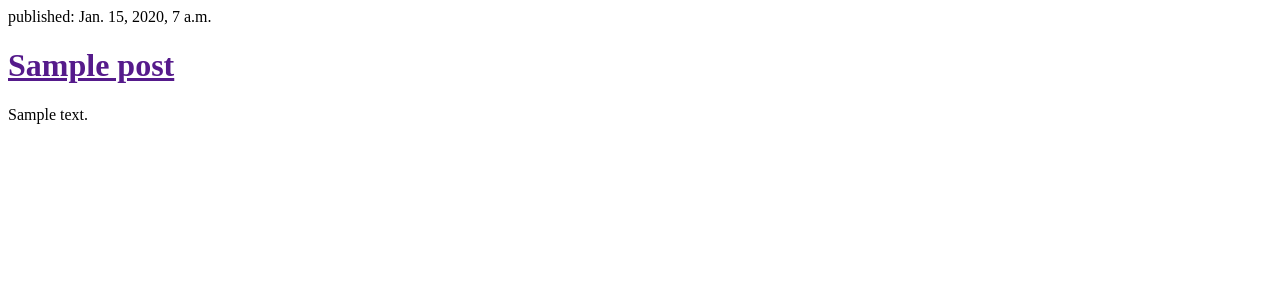
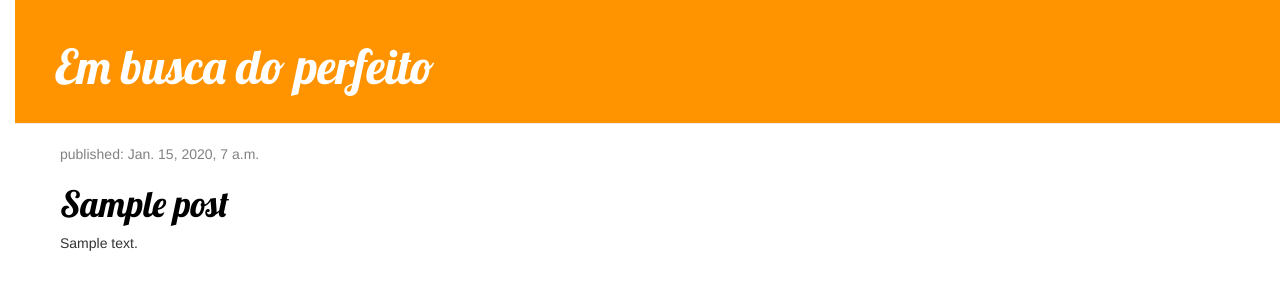
Before and after one commit to vmendes1331/my-first-blog, a Django app: template blog/templates/blog/post_list.html in a window 1280 px wide. Shown: the top 300 px of the page. Run offline with Django 3.2, Linux system fonts and the light colour scheme; the template is opened without the code that fills it: values that come from a table or form of the project are taken from there, others are empty; tables that the repository leaves empty hold one stand-in row (values such as "Sample post"); some libraries are stand-ins or nearby versions.

Commit message:
Modified templates to display posts from database

```diff
--- /dev/null
+++ b/blog/static/css/blog.css
@@ -0,0 +1,55 @@
+h1 a {
+  color: #FCA205;
+  font-family: 'Lobster';
+}
+
+body {
+    padding-left: 15px;
+}
+
+.page-header {
+    background-color: #ff9400;
+    margin-top: 0;
+    padding: 20px 20px 20px 40px;
+}
+
+.page-header h1, .page-header h1 a, .page-header h1 a:visited, .page-header h1 a:active {
+    color: #ffffff;
+    font-size: 36pt;
+    text-decoration: none;
+}
+
+.content {
+    margin-left: 30px;
+}
+
+h1, h2, h3, h4 {
+    font-family: 'Lobster', cursive;
+}
+
+.date {
+    color: #828282;
+}
+
+.save {
+    float: right;
+}
+
+.post-form textarea, .post-form input {
+    width: 100%;
+}
+
+.top-menu, .top-menu:hover, .top-menu:visited {
+    color: #ffffff;
+    float: right;
+    font-size: 26pt;
+    margin-right: 20px;
+}
+
+.post {
+    margin-bottom: 70px;
+}
+
+.post h1 a, .post h1 a:visited {
+    color: #000000;
+}
--- a/blog/templates/blog/post_list.html
+++ b/blog/templates/blog/post_list.html
@@ -1,15 +1,32 @@
+{% load staticfiles %}
 <html>
 
   <head>
       <title>NoName</title>
+      <link rel="stylesheet" href="//maxcdn.bootstrapcdn.com/bootstrap/3.2.0/css/bootstrap.min.css">
+      <link rel="stylesheet" href="//maxcdn.bootstrapcdn.com/bootstrap/3.2.0/css/bootstrap-theme.min.css">
+      <link rel="stylesheet" href="{% static 'css/blog.css' %}">
+      <link href="//fonts.googleapis.com/css?family=Lobster&subset=latin,latin-ext" rel="stylesheet" type="text/css">
   </head>
 
-  {% for post in posts %}
-    <div>
-        <p>published: {{ post.published_date }}</p>
-        <h1><a href="">{{ post.title }}</a></h1>
-        <p>{{ post.text|linebreaksbr }}</p>
+    <div class="page-header">
+      <h1><a href="/">Em busca do perfeito</a></h1>
     </div>
-  {% endfor %}
+
+    <div class="content container">
+      <div class="row">
+        <div class="col-md-8">
+            {% for post in posts %}
+              <div class="post">
+                    <div class="date">
+                        <p>published: {{ post.published_date }}</p>
+                    </div>
+                    <h1><a href="">{{ post.title }}</a></h1>
+                    <p>{{ post.text|linebreaksbr }}</p>
+              </div>
+            {% endfor %}
+        </div>
+      </div>
+    </div>
 
 </html>
```
